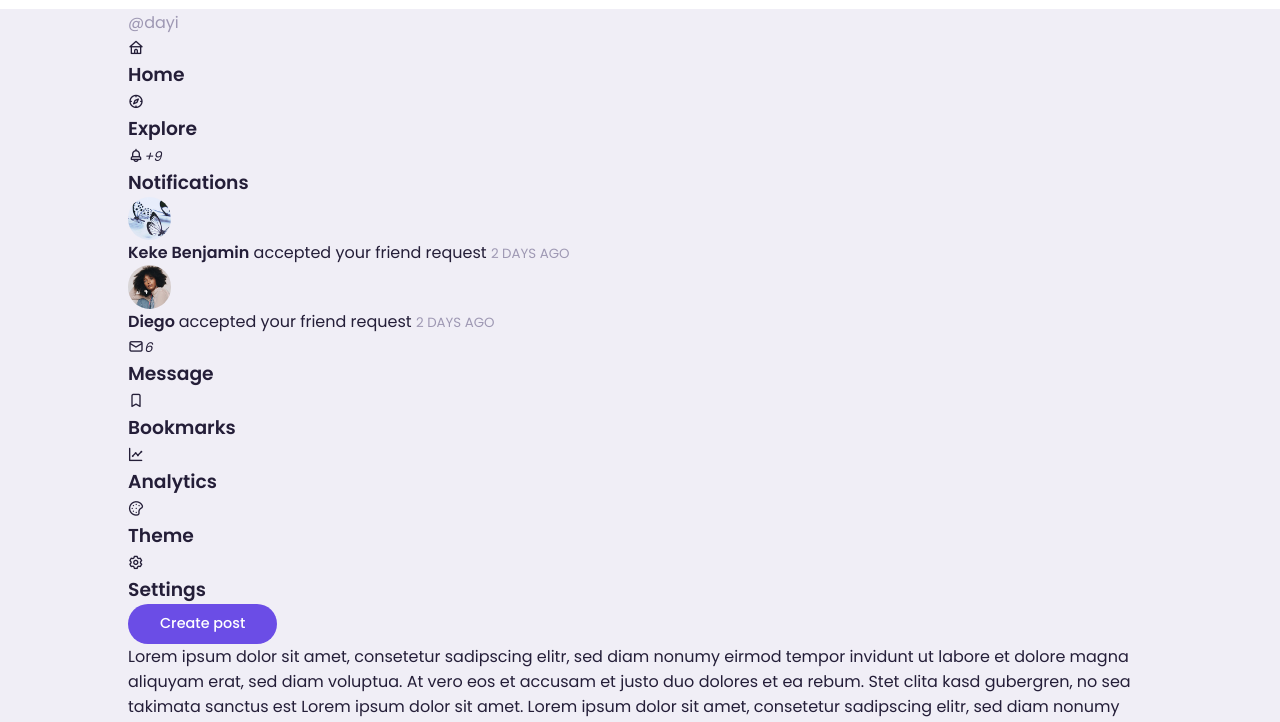
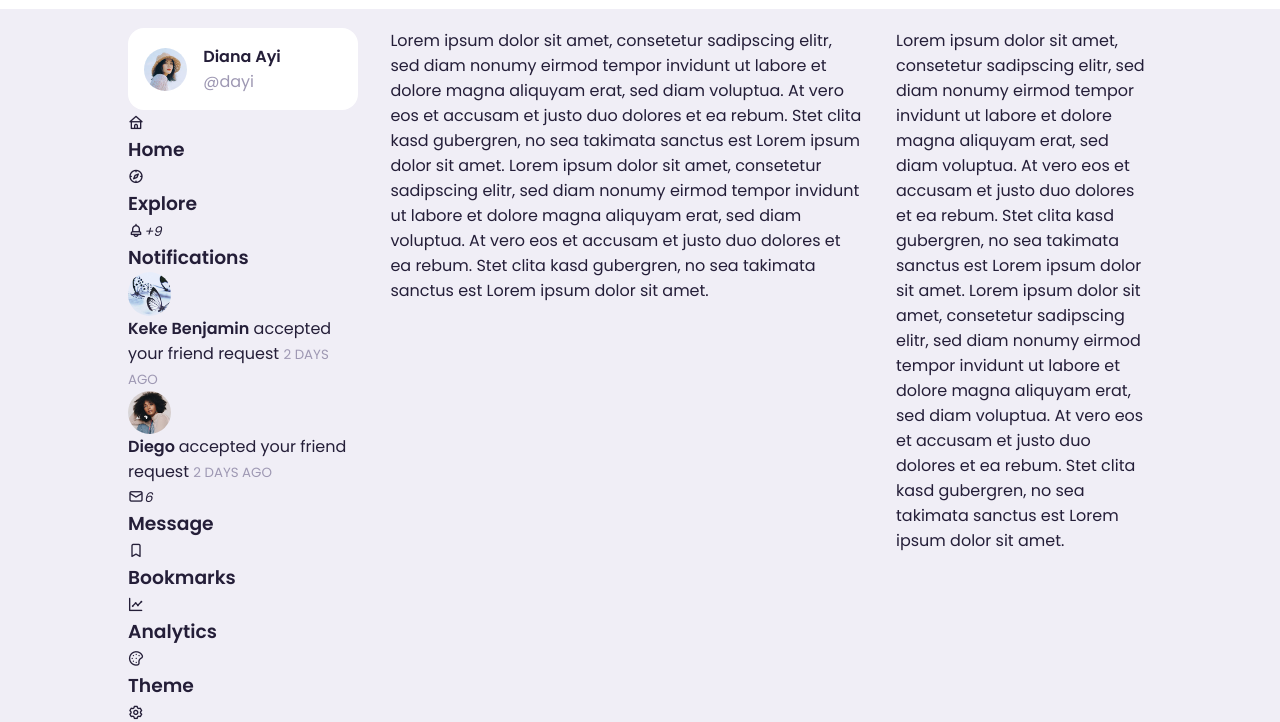
Before and after one commit to Leedwing/izigosocial, a plain HTML site: page index.html in a window 1280 px wide. Shown: the part 58-780 px from the top of the page. Drawn offline with nearby package versions, Linux system fonts and the light colour scheme; some icons are missing; a web font is replaced by a local one.

Commit message:
add style to main container left and profile

```diff
--- a/style.css
+++ b/style.css
@@ -28,6 +28,9 @@
   --btn-padding: 0.6rem 2rem;
   --search-padding: 0.6rem 1rem;
   --card-padding: 1rem;
+
+  --sticky-top-left: 5.4rem;
+  --sticky-top-right: -18rem;
 }
 
 body {
@@ -106,18 +109,49 @@ nav .search-bar {
 
 nav .search-bar input[type="search"] {
   background: transparent;
-  width: 30vw /* "vw" -> 30% of the width of the window */;
+  width: 30vw /* "vw=viewport width" -> 30% of the width of the window */;
   margin-left: 1rem;
   font-size: 0.9rem;
   color: var(--color-dark);
 }
 
-nav .search-bar input[type="search"]::placeholder{
-    color: var(--color-gray);
+nav .search-bar input[type="search"]::placeholder {
+  color: var(--color-gray);
 }
 
-nav .create{
+nav .create {
+  display: flex;
+  align-items: center;
+  gap: 2rem; /* gap indicates the space between the element of the container .create */
+}
+
+/*================= MAIN =================*/
+main {
+  position: relative;
+  top: 5.4rem; /*bring the hidden part of the main container which is under the nav bar to the canvas. Value 5.4 correspond to the sticky value of the LEFT container*/
+}
+
+main .container{
+    display: grid;
+    grid-template-columns: 18vw auto 20vw;
+    column-gap: 2rem;
+    position: relative;
+}
+
+/*==== LEFT ====*/
+main .container .left{
+    height: max-content;
+    position: sticky; /*scroll (relatively) until a limit is reached and stay fixed*/
+    position: -webkit-sticky; /* Safari */
+    top: var(--sticky-top-left);
+}
+
+main .container .left .profile {
     display: flex;
     align-items: center;
-    gap: 2rem; /* gap indicates the space between the element of the container .create */
+    column-gap: 1rem;
+    padding: var(--card-padding);
+    background: var(--color-white);
+    border-radius: var(--card-border-radius);
+    width: 100%;
 }
```
Also changed, not shown: index.html (+1 -1 lines).
